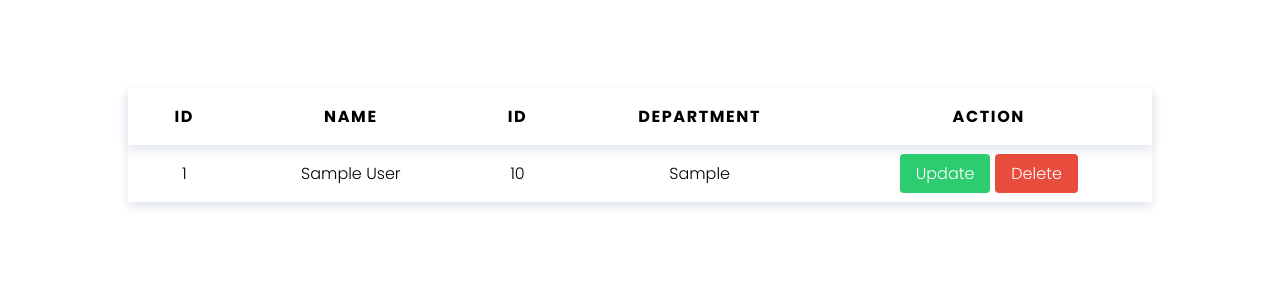
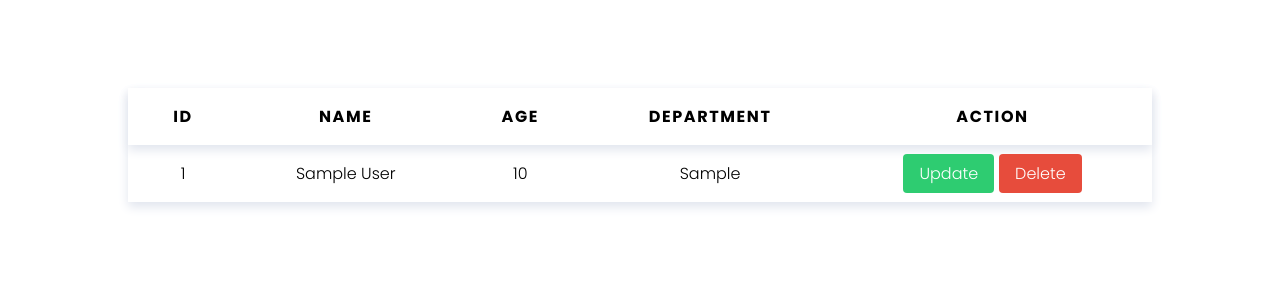
Before and after one commit to shohanur-shoron/Class-Assignment, a Django app: page / in a window 1280 px wide. Shown: the part 295-595 px from the top of the page. Run offline with Django 5.2, Linux system fonts and the light colour scheme; tables that the repository leaves empty hold one stand-in row (values such as "Sample post").

Commit message:
favicon added

```diff
--- a/template/addStudent.html
+++ b/template/addStudent.html
@@ -5,6 +5,7 @@
     {% load static %}
     <meta name="viewport" content="width=device-width, initial-scale=1.0">
     <link rel="stylesheet" href="{% static 'style/style.css' %}">
+    <link rel="icon" href="{% static 'favicon.ico' %}" type="image/x-icon">
     <style>
         @import url('https://fonts.googleapis.com/css2?family=Poppins:ital,wght@0,100;0,200;0,300;0,400;0,500;0,600;0,700;0,800;0,900;1,100;1,200;1,300;1,400;1,500;1,600;1,700;1,800;1,900&family=Roboto+Condensed:ital,wght@0,100..900;1,100..900&family=Roboto:ital,wght@0,100;0,300;0,400;0,500;0,700;0,900;1,100;1,300;1,400;1,500;1,700;1,900&display=swap');
     </style>
--- a/template/studentList.html
+++ b/template/studentList.html
@@ -5,6 +5,7 @@
     {% load static %}
     <meta name="viewport" content="width=device-width, initial-scale=1.0">
     <link rel="stylesheet" href="{% static 'style/style.css' %}">
+    <link rel="icon" href="{% static 'favicon.ico' %}" type="image/x-icon">
     <style>
         @import url('https://fonts.googleapis.com/css2?family=Poppins:ital,wght@0,100;0,200;0,300;0,400;0,500;0,600;0,700;0,800;0,900;1,100;1,200;1,300;1,400;1,500;1,600;1,700;1,800;1,900&family=Roboto+Condensed:ital,wght@0,100..900;1,100..900&family=Roboto:ital,wght@0,100;0,300;0,400;0,500;0,700;0,900;1,100;1,300;1,400;1,500;1,700;1,900&display=swap');
     </style>
@@ -23,7 +24,7 @@
               <tr>
                 <th>ID</th>
                 <th>Name</th>
-                <th>ID</th>
+                <th>Age</th>
                 <th>Department</th>
                 <th>Action</th>
               </tr>
```
Also changed, not shown: static/favicon.ico (added).
